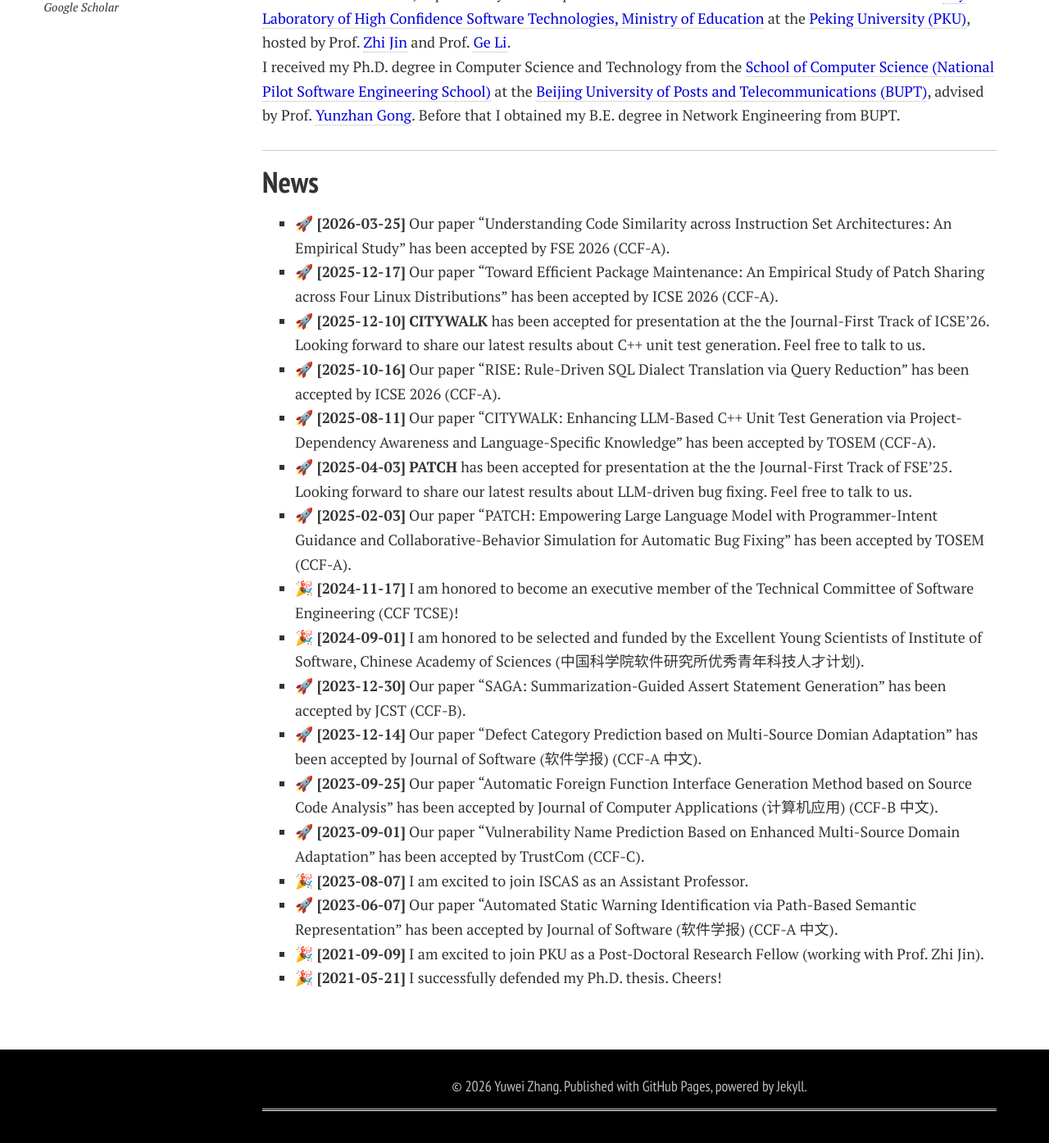
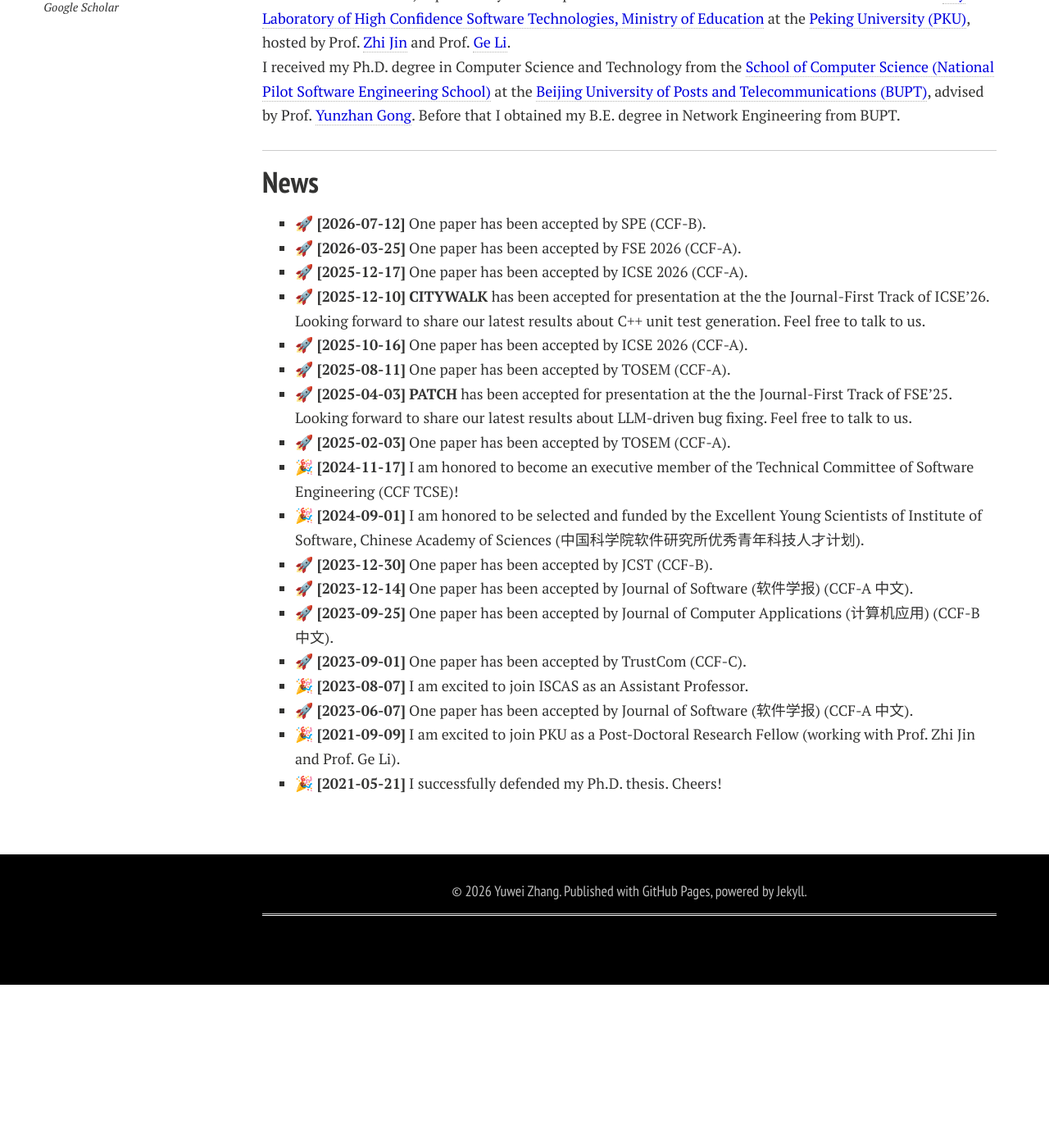
Before and after one commit to zhangyuwei-iscas/zhangyw.github.io, a Jekyll site: the page built from index.md, in a window 1280 px wide and 1400 px high, scrolled down 458 px. Shown: the top 1394 px of the window at 82% size. Built offline with Jekyll 4.4.1, drawn with Linux system fonts in a browser that asks for light colours; nearby versions of some CDN libraries; comment, search, counter and statistics services are not loaded; a style sheet for code colours, icons or effects is not loaded; our own code applies the rules of GitHub Pages for plain Markdown files; after the commit the page ends 1659 px from its top, so only the background shows below that.

Commit message:
revise news

```diff
--- a/index.md
+++ b/index.md
@@ -16,20 +16,21 @@
 
 ## News
 
-- &#128640; **[2026-03-25]** Our paper "Understanding Code Similarity across Instruction Set Architectures: An Empirical Study" has been accepted by FSE 2026 (CCF-A).
-- &#128640; **[2025-12-17]** Our paper "Toward Efficient Package Maintenance: An Empirical Study of Patch Sharing across Four Linux Distributions" has been accepted by ICSE 2026 (CCF-A).
+- &#128640; **[2026-07-12]** One paper has been accepted by SPE (CCF-B).
+- &#128640; **[2026-03-25]** One paper has been accepted by FSE 2026 (CCF-A).
+- &#128640; **[2025-12-17]** One paper has been accepted by ICSE 2026 (CCF-A).
 - &#128640; **[2025-12-10]** **CITYWALK** has been accepted for presentation at the the Journal-First Track of ICSE'26. Looking forward to share our latest results about C++ unit test generation. Feel free to talk to us.
-- &#128640; **[2025-10-16]** Our paper "RISE: Rule-Driven SQL Dialect Translation via Query Reduction" has been accepted by ICSE 2026 (CCF-A).
-- &#128640; **[2025-08-11]** Our paper "CITYWALK: Enhancing LLM-Based C++ Unit Test Generation via Project-Dependency Awareness and Language-Specific Knowledge" has been accepted by TOSEM (CCF-A).
+- &#128640; **[2025-10-16]** One paper has been accepted by ICSE 2026 (CCF-A).
+- &#128640; **[2025-08-11]** One paper has been accepted by TOSEM (CCF-A).
 - &#128640; **[2025-04-03]** **PATCH** has been accepted for presentation at the the Journal-First Track of FSE'25. Looking forward to share our latest results about LLM-driven bug fixing. Feel free to talk to us.
-- &#128640; **[2025-02-03]** Our paper "PATCH: Empowering Large Language Model with Programmer-Intent Guidance and Collaborative-Behavior Simulation for Automatic Bug Fixing" has been accepted by TOSEM (CCF-A).
+- &#128640; **[2025-02-03]** One paper has been accepted by TOSEM (CCF-A).
 - &#127881; **[2024-11-17]** I am honored to become an executive member of the Technical Committee of Software Engineering (CCF TCSE)!
 - &#127881; **[2024-09-01]** I am honored to be selected and funded by the Excellent Young Scientists of Institute of Software, Chinese Academy of Sciences (中国科学院软件研究所优秀青年科技人才计划).
-- &#128640; **[2023-12-30]** Our paper "SAGA: Summarization-Guided Assert Statement Generation" has been accepted by JCST (CCF-B).
-- &#128640; **[2023-12-14]** Our paper "Defect Category Prediction based on Multi-Source Domian Adaptation" has been accepted by Journal of Software (软件学报) (CCF-A 中文).
-- &#128640; **[2023-09-25]** Our paper "Automatic Foreign Function Interface Generation Method based on Source Code Analysis" has been accepted by Journal of Computer Applications (计算机应用) (CCF-B 中文).
-- &#128640; **[2023-09-01]** Our paper "Vulnerability Name Prediction Based on Enhanced Multi-Source Domain Adaptation" has been accepted by TrustCom (CCF-C).
+- &#128640; **[2023-12-30]** One paper has been accepted by JCST (CCF-B).
+- &#128640; **[2023-12-14]** One paper has been accepted by Journal of Software (软件学报) (CCF-A 中文).
+- &#128640; **[2023-09-25]** One paper has been accepted by Journal of Computer Applications (计算机应用) (CCF-B 中文).
+- &#128640; **[2023-09-01]** One paper has been accepted by TrustCom (CCF-C).
 - &#127881; **[2023-08-07]** I am excited to join ISCAS as an Assistant Professor.
-- &#128640; **[2023-06-07]** Our paper "Automated Static Warning Identification via Path-Based Semantic Representation" has been accepted by Journal of Software (软件学报) (CCF-A 中文).
-- &#127881; **[2021-09-09]** I am excited to join PKU as a Post-Doctoral Research Fellow (working with Prof. Zhi Jin).
+- &#128640; **[2023-06-07]** One paper has been accepted by Journal of Software (软件学报) (CCF-A 中文).
+- &#127881; **[2021-09-09]** I am excited to join PKU as a Post-Doctoral Research Fellow (working with Prof. Zhi Jin and Prof. Ge Li).
 - &#127881; **[2021-05-21]** I successfully defended my Ph.D. thesis. Cheers!
```
